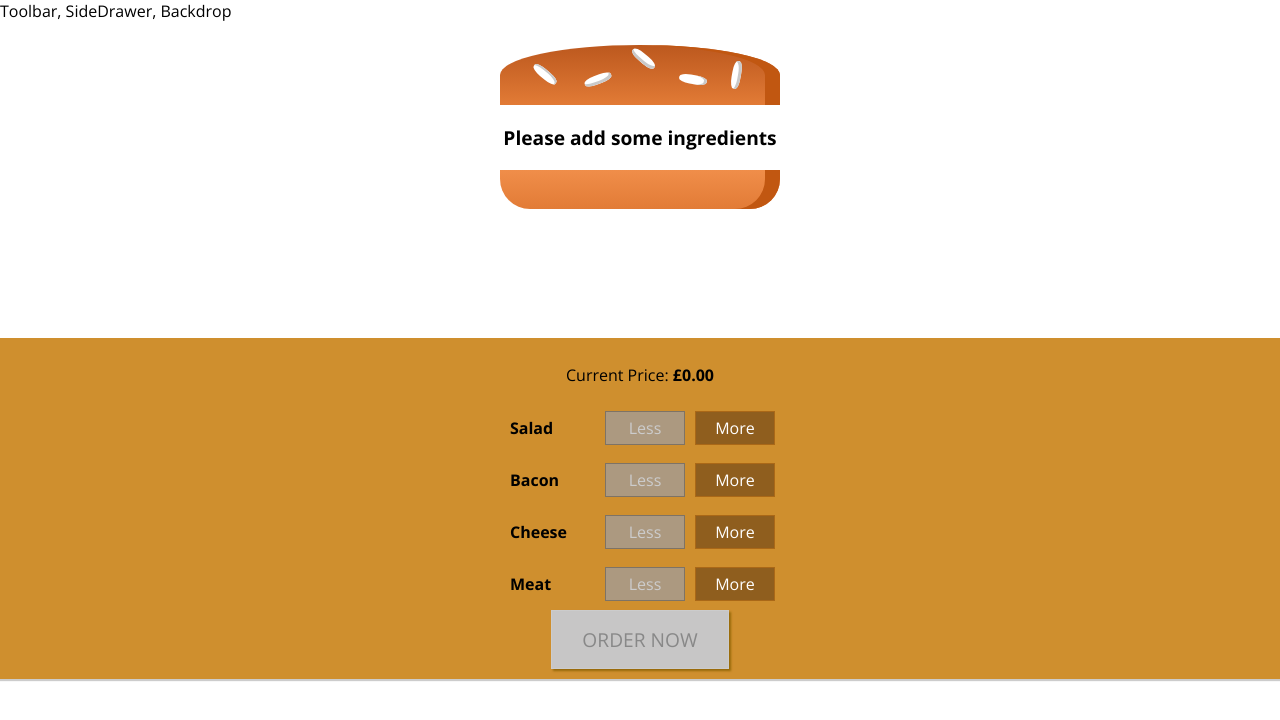
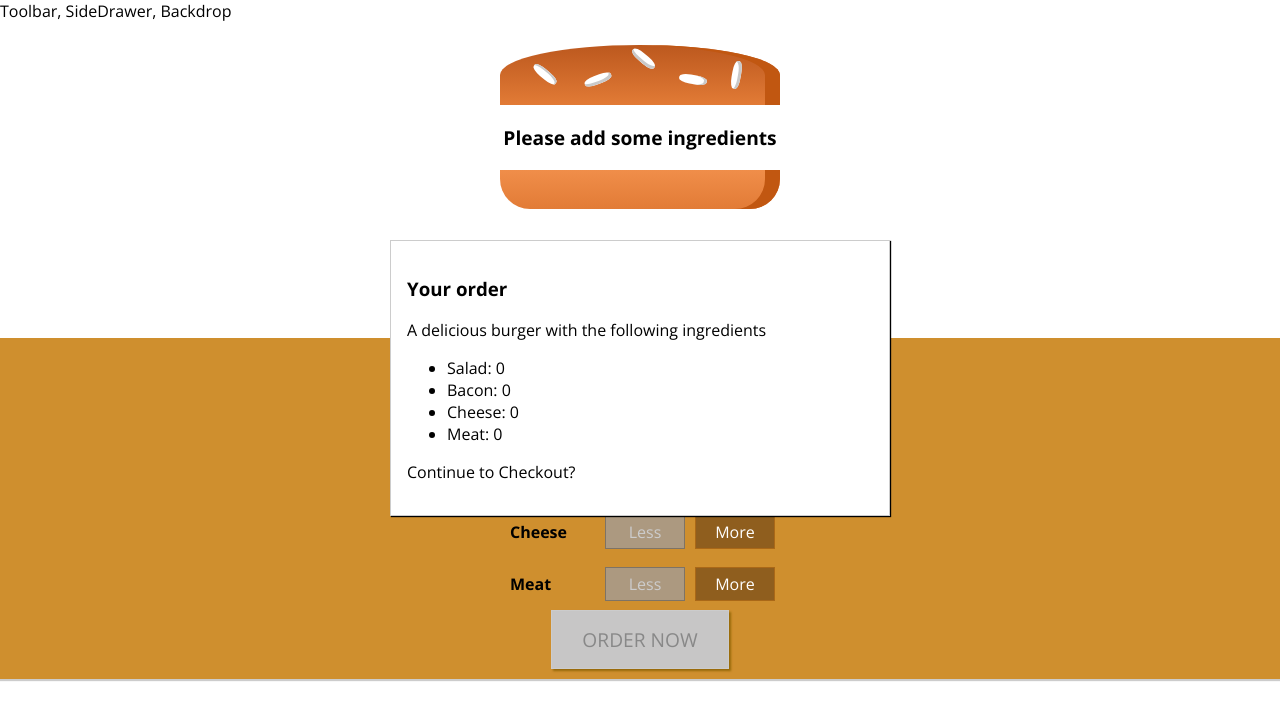
Before and after one commit to Anthv96A/react-mini-project, a React app: page / in a window 1280 px wide. Shown: the top 720 px of the page. Built offline with nearby package versions, Linux system fonts and the light colour scheme.

Commit message:
Order Summary Component added, now passes the state of the ingredients correctly and renders correctly

```diff
--- /dev/null
+++ b/src/components/Burger/OrderSummary/OrderSummary.js
@@ -0,0 +1,26 @@
+import React from 'react'
+import Auxiliary from '../../../hoc/Auxiliary'
+
+const orderSummary = props => {
+
+    const style ={
+        textTransform: 'capitalize'
+    }
+
+    const ingredientSummary = Object.keys(props.ingredients)
+            .map(key => <li key={key}><span style={style}>{key}</span>: {props.ingredients[key]} </li>)
+
+
+    return (
+        <Auxiliary>
+            <h3>Your order</h3>
+            <p>A delicious burger with the following ingredients</p>
+            <ul>
+                {ingredientSummary}
+            </ul>
+            <p>Continue to Checkout?</p>
+        </Auxiliary>
+    );
+}
+
+export default orderSummary;
--- /dev/null
+++ b/src/components/UI/Modal/Modal.css
@@ -0,0 +1,20 @@
+.Modal {
+    position: fixed;
+    z-index: 500;
+    background-color: white;
+    width: 70%;
+    border: 1px solid #ccc;
+    box-shadow: 1px 1px 1px black;
+    padding: 16px;
+    left: 15%;
+    top: 30%;
+    box-sizing: border-box;
+    transition: all 0.3s ease-out;
+}
+
+@media (min-width: 600px) {
+    .Modal {
+        width: 500px;
+        left: calc(50% - 250px);
+    }
+}
--- /dev/null
+++ b/src/components/UI/Modal/Modal.js
@@ -0,0 +1,10 @@
+import React from 'react';
+import classes from './Modal.css'
+
+export const modal = props => (
+    <div className={classes.Modal}>
+        {props.children}
+    </div>
+);
+
+export default modal;
--- a/src/containers/BurgerBuilder/BurgerBuilder.js
+++ b/src/containers/BurgerBuilder/BurgerBuilder.js
@@ -2,6 +2,8 @@
 import Auxiliary from '../../hoc/Auxiliary';
 import Burger from '../../components/Burger/Burger';
 import BuildControls from '../../components/Burger/BuildControls/BuildControls';
+import Modal from '../../components/UI/Modal/Modal'
+import OrderSummary from '../../components/Burger/OrderSummary/OrderSummary'
 
 const INGREDIENT_PRICES = {
     salad: 0.5,
@@ -88,6 +90,9 @@
 
         return (
             <Auxiliary>
+                <Modal>
+                    <OrderSummary ingredients={this.state.ingredients}/>
+                </Modal>
                 <Burger ingredients = {this.state.ingredients}/>
                 <BuildControls
                     totalPrice={this.state.totalPrice}
```
Also changed, not shown: src/components/UI/Backdrop/Backdrop.js (added).
